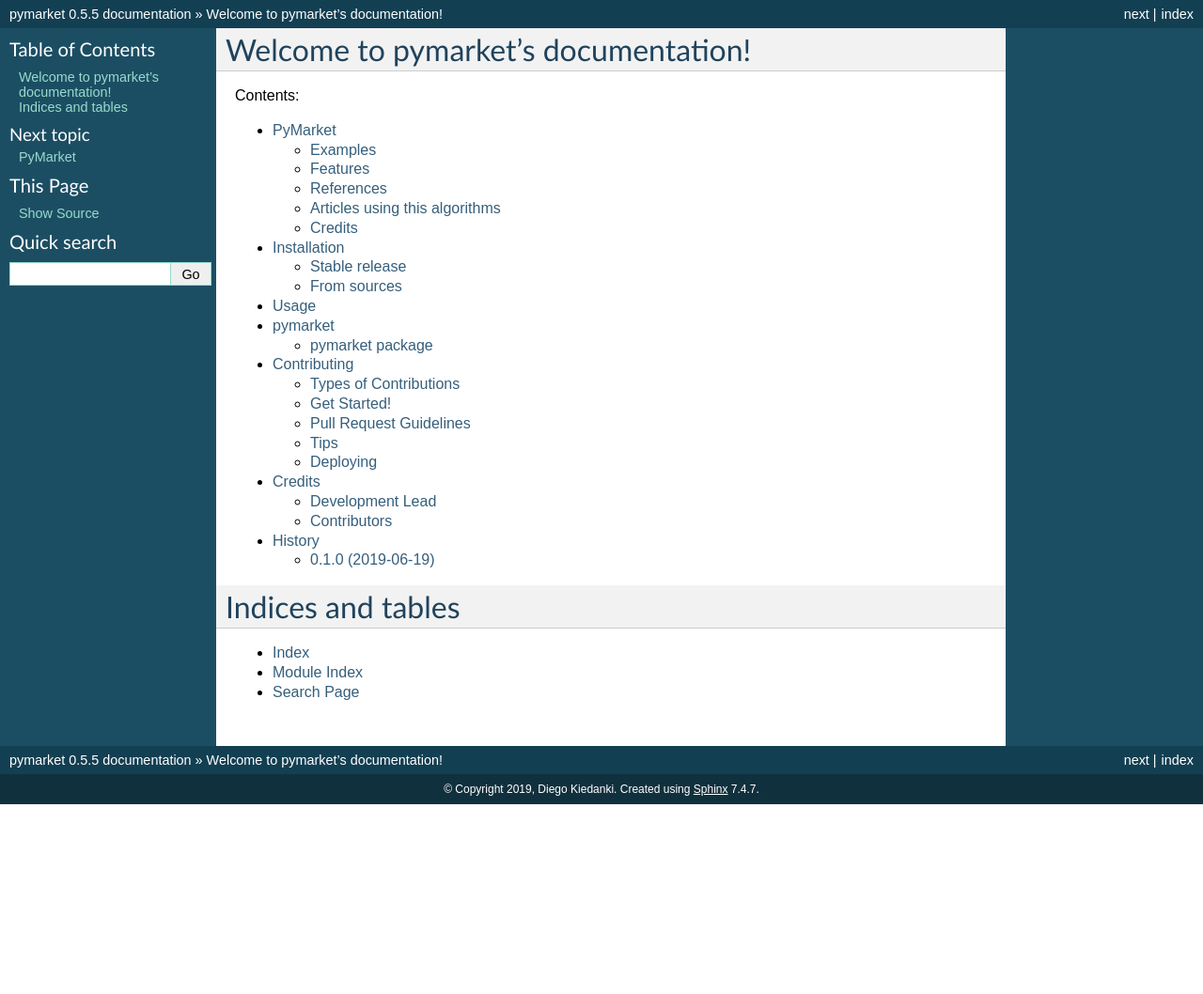
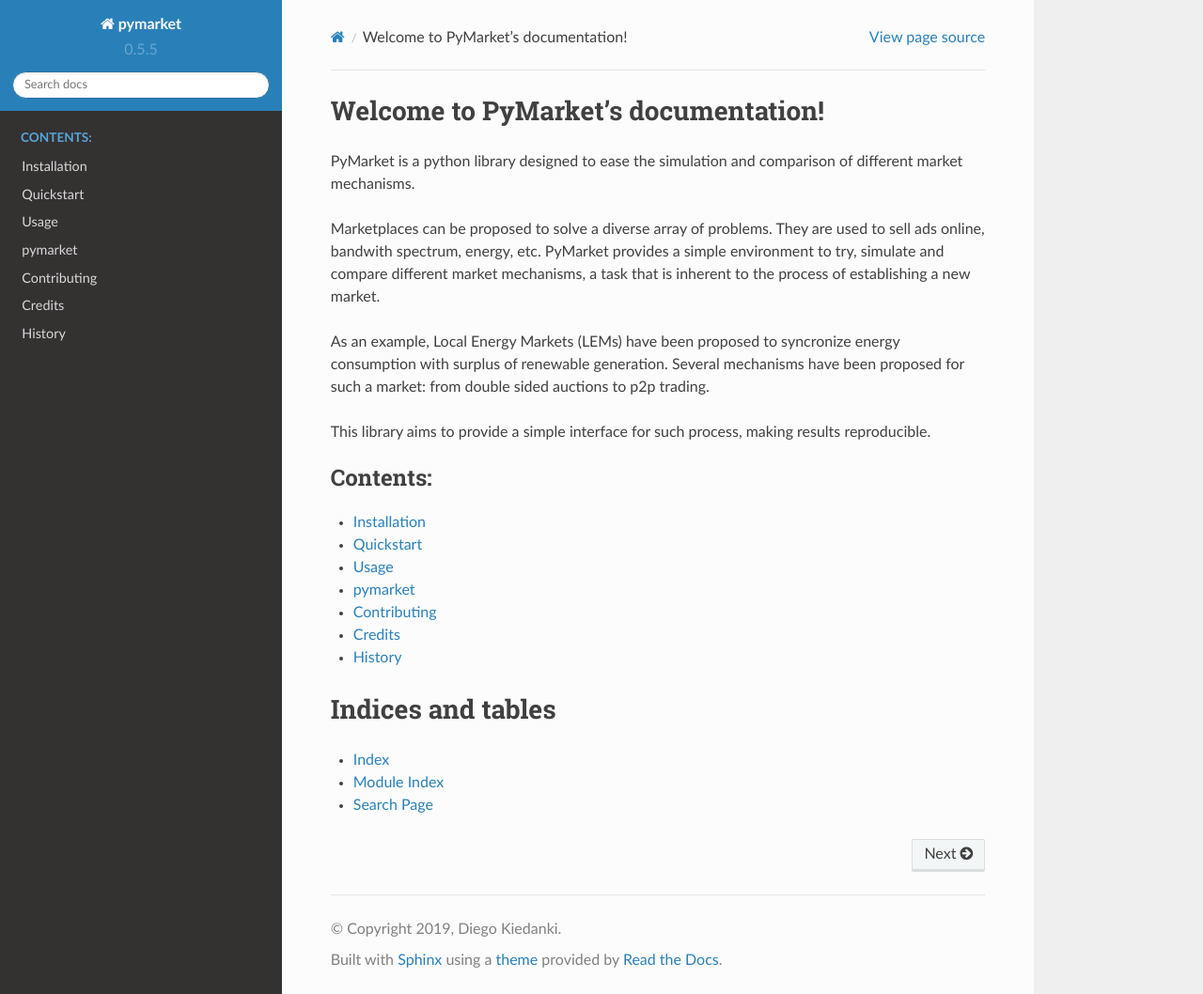
Before and after one commit to kiedanski/pymarket, a Sphinx documentation site: the page built from docs/index.rst, in a window 1280 px wide and 1058 px high. Shown: the whole window at 94% size. Built offline with Sphinx 7.4.7 and the Read the Docs theme 2.0.0, drawn with Linux system fonts in a browser that asks for light colours.

Commit message:
update docs

```diff
--- a/README.rst
+++ b/README.rst
@@ -22,7 +22,9 @@
 ---------
 
 `Using Huang auction <examples/Huang.ipynb>`_
+
 `Using P2P trading <examples/P2P.ipynb>`_
+
 `Using MUDA auction <examples/MUDA.ipynb>`_
 
 Features
--- a/docs/conf.py
+++ b/docs/conf.py
@@ -85,7 +85,7 @@
 # The theme to use for HTML and HTML Help pages.  See the documentation for
 # a list of builtin themes.
 #
-html_theme = 'classic'
+html_theme = 'sphinx_rtd_theme'
 
 # Theme options are theme-specific and customize the look and feel of a
 # theme further.  For a list of options available for each theme, see the
--- a/docs/index.rst
+++ b/docs/index.rst
@@ -1,12 +1,27 @@
-Welcome to pymarket's documentation!
+Welcome to PyMarket's documentation!
 ======================================
 
+PyMarket is a python library designed to ease the simulation and
+comparison of different market mechanisms.
+
+Marketplaces can be proposed to solve a diverse array of problems. They
+are used to sell ads online, bandwith spectrum, energy, etc.
+PyMarket provides a simple environment to try, simulate and compare different
+market mechanisms, a task that is inherent to the process of establishing a new
+market.
+
+As an example, Local Energy Markets (LEMs) have been proposed to syncronize energy consumption
+with surplus of renewable generation. Several mechanisms have been proposed for such a market:
+from double sided auctions to p2p trading.
+
+This library aims to provide a simple interface for such process, making results reproducible.
+
 .. toctree::
-   :maxdepth: 2
+   :maxdepth: 1
    :caption: Contents:
 
-   readme
    installation
+   quickstart
    usage
    modules
    contributing
--- a/docs/installation.rst
+++ b/docs/installation.rst
@@ -22,6 +22,8 @@
 .. _pip: https://pip.pypa.io
 .. _Python installation guide: http://docs.python-guide.org/en/latest/starting/installation/
 
+.. warning::
+    Python `3.6 >=` is required. PyMarket won't run on Python 2.
 
 From sources
 ------------
--- a/docs/pymarket.rst
+++ b/docs/pymarket.rst
@@ -7,6 +7,7 @@
 .. toctree::
 
     pymarket.bids
+    pymarket.datasets
     pymarket.mechanisms
     pymarket.plot
     pymarket.statistics
--- a/pymarket/__init__.py
+++ b/pymarket/__init__.py
@@ -1,15 +1,17 @@
 # -*- coding: utf-8 -*-
 
-import pymarket.bids
+#import pymarket.bids
+from . import bids
 import pymarket.mechanisms
 import pymarket.statistics
 import pymarket.transactions
 import pymarket.plot
 import pymarket.utils
+import pymarket.datasets
 
 from pymarket.market import *
 
-"""Top-level package for pymarket."""
+"""Topymarket.p-level package for pymarket."""
 
 __author__ = """Diego Kiedanki"""
 __email__ = 'gusok@protonmail.com'
--- a/requiriments.txt
+++ b/requiriments.txt
@@ -4,3 +4,4 @@
 numpy
 tox-travis
 matplotlib
+sphinx_rtd_theme
```
Also changed, not shown: docs/pymarket.datasets.rst (added, +22 -0 lines), docs/quickstart.rst (added, +19 -0 lines), 7 other files.
